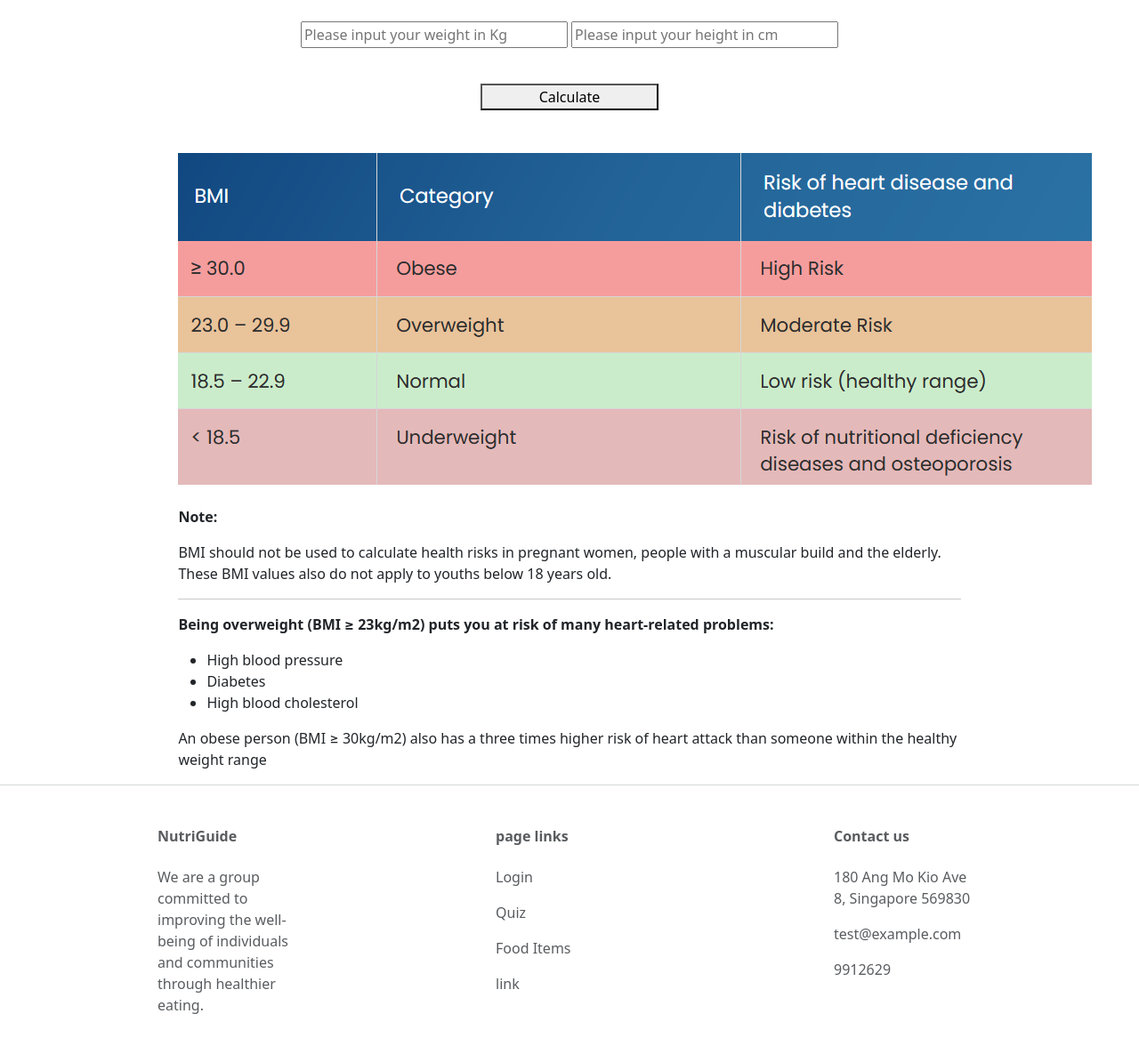
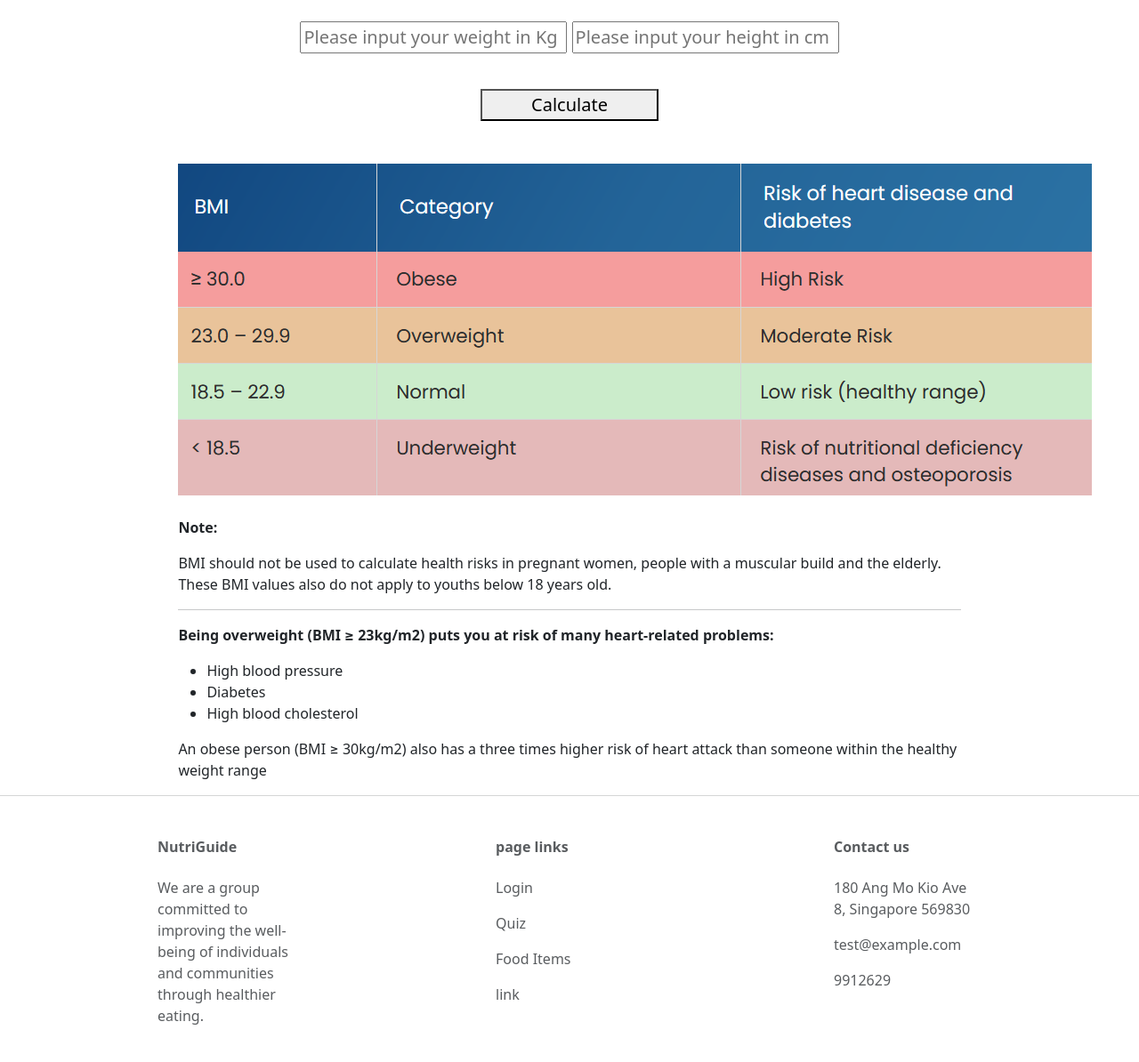
Before and after one commit to ronjohn5on/hackathon2023, a Flask app: page /bmi in a window 1280 px wide. Shown: the part 328-1522 px from the top of the page at 89% size. Before the commit the page ends 1468 px from the top, so only its background shows below. Run offline with Flask 3, Linux system fonts and the light colour scheme; some libraries are stand-ins or nearby versions.

Commit message:
bmi cal css changes

```diff
--- a/templates/bmi.html
+++ b/templates/bmi.html
@@ -14,13 +14,13 @@
 </header>
 
 
-    <div class=" pb-5 text-center" >
+    <div class=" pb-5 text-center lead" >
         <form method="POST" class="form-group p-2">
         <input style="width: 300px;" type="text" id="weight" placeholder="Please input your weight in Kg">
         <input style="width: 300px;" type="text" id="height" placeholder="Please input your height in cm">
         </form>
 
-        <div class="form-group p-2"><p id="result"></p></div>
+        <div class="form-group p-2 "><p id="result"></p></div>
         <button style="width: 200px;" onclick="bmiCal()">Calculate</button>
     </div>
 
@@ -46,9 +46,14 @@
         var weight = document.getElementById('weight').value;
         var height = document.getElementById('height').value;
         var height = height/100 ;
-        var bmi = weight*height**2;
-        // alert('your bmi is '+bmi);
-        document.getElementById('result').innerHTML = 'your BMI is '+bmi;
+        var bmi = weight/(height**2);
+        var bmi = bmi.toFixed(1);
+
+
+        document.getElementById('result').innerHTML = 'your BMI is '+bmi+'kg/m&#178';
+
+
+
         return false;
     }
 
```
